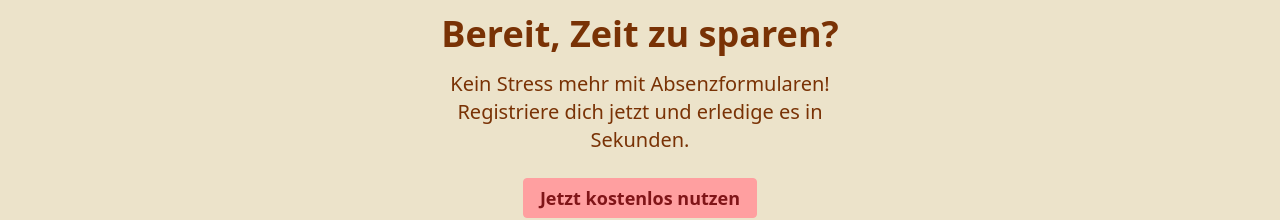
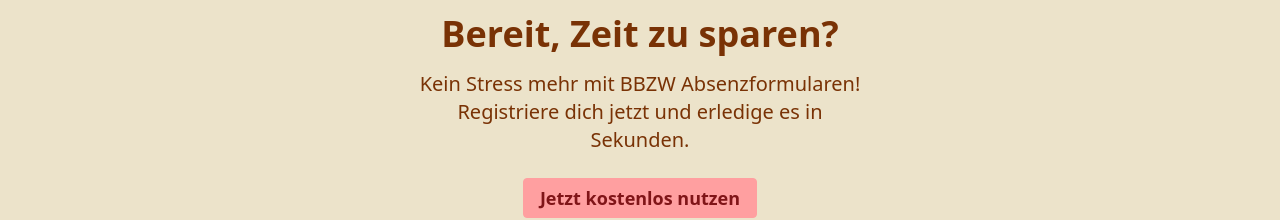
Before and after one commit to notacodes/absendo, a React (Vite) app: page /home in a window 1280 px wide. Shown: the part 1414-1634 px from the top of the page. Built offline with nearby package versions, Linux system fonts and the light colour scheme; no server answers.

Commit message:
text fix

```diff
--- a/src/components/HomeContent.tsx
+++ b/src/components/HomeContent.tsx
@@ -71,7 +71,7 @@
             <div className="py-12 mt-12 mb-12">
                 <div className="container mx-auto px-4 text-center">
                     <h2 className="text-4xl font-bold mb-4">Bereit, Zeit zu sparen?</h2>
-                    <p className="text-xl mb-6 max-w-md mx-auto">Kein Stress mehr mit Absenzformularen! <br /> Registriere dich jetzt und erledige es in Sekunden.</p>
+                    <p className="text-xl mb-6 max-w-md mx-auto">Kein Stress mehr mit BBZW Absenzformularen! <br /> Registriere dich jetzt und erledige es in Sekunden.</p>
                     <button
                         className="btn btn-primary text-lg"
                         onClick={() => window.location.href = '/signup'}
```
